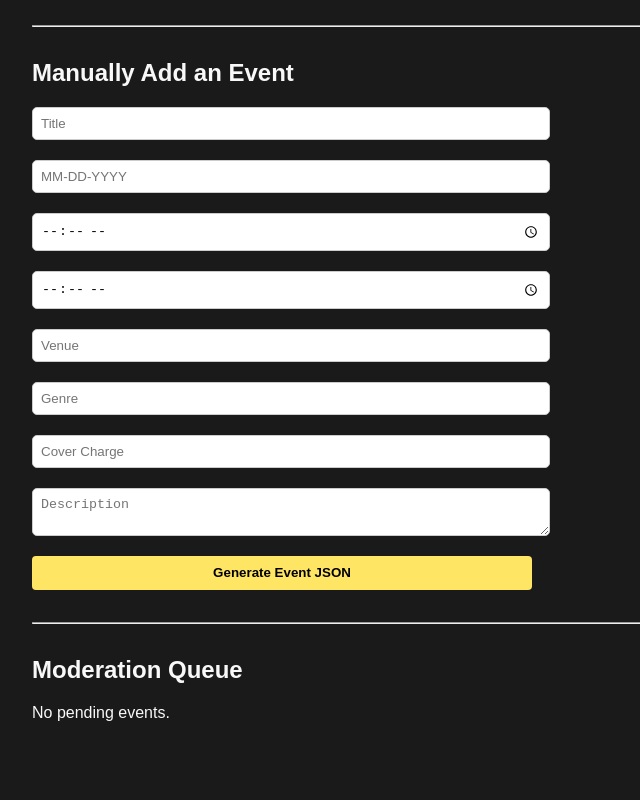
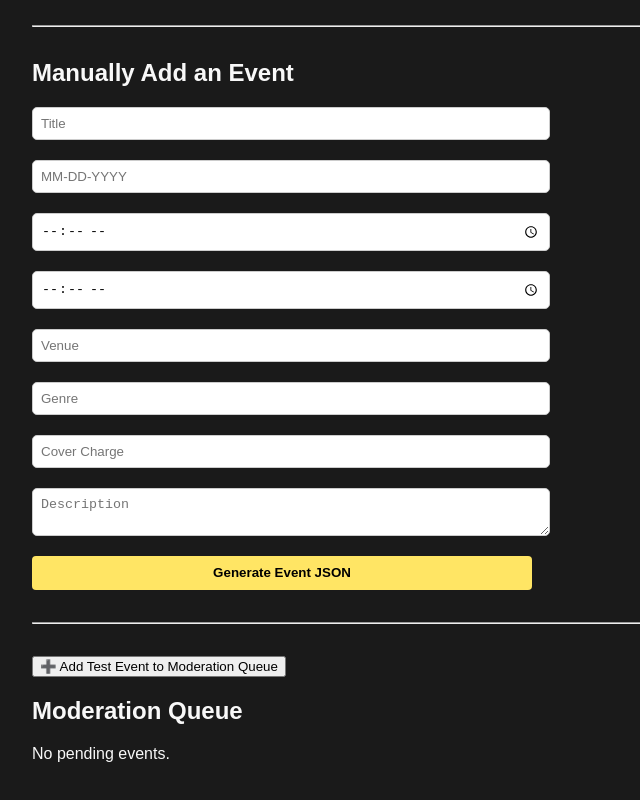
Before and after one commit to mrayover/Fresno-music-calendar1, a React (Vite) app: page /admin in a window 1280 px wide. Shown: the part 290-1090 px from the top of the page, without its empty margins (0-640 px from the left). Before the commit the page ends 1060 px from the top, so only its background shows below. Built offline with nearby package versions, Linux system fonts and the light colour scheme.

Commit message:
Admin Temp Queue test

```diff
--- a/src/AdminConfig.jsx
+++ b/src/AdminConfig.jsx
@@ -132,9 +132,32 @@ export default function AdminConfig() {
         <button type="submit">Generate Event JSON</button>
       </form>
 
-      <hr style={{ margin: "2rem 0" }} />
+<hr style={{ margin: "2rem 0" }} />
 
-      <h2>Moderation Queue</h2>
+<div style={{ marginTop: "2rem" }}>
+  <button onClick={() => {
+    const testEvent = {
+      id: Date.now().toString(),
+      title: "Test Underground Show",
+      start: new Date("2025-07-12T20:00:00"),
+      end: new Date("2025-07-12T22:00:00"),
+      venue: "Tower Basement",
+      description: "All-ages punk showcase with 4 local bands.",
+      genre: "Punk",
+      cover: "$7"
+    };
+    const existing = JSON.parse(localStorage.getItem("pendingEvents") || "[]");
+    const updated = [...existing, testEvent];
+    localStorage.setItem("pendingEvents", JSON.stringify(updated));
+    alert("Test event added to moderation queue.");
+    window.location.reload();
+  }}>
+    ➕ Add Test Event to Moderation Queue
+  </button>
+</div>
+
+<h2>Moderation Queue</h2>
+
       {pendingEvents.length === 0 ? (
         <p>No pending events.</p>
       ) : (
```
